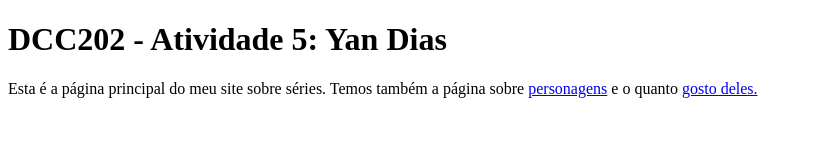
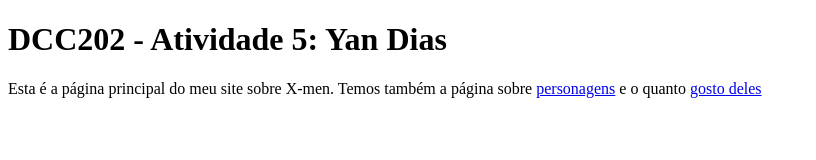
Before and after one commit to ufjf-dcc202/ufjf-dcc202-2023-3-b-atv5-daysf, a website: page index.html in a window 1280 px wide. Shown: the whole page, without its empty margins (0-816 px from the left). Drawn offline with Linux system fonts and the light colour scheme.

Commit message:
corrigi os erros

```diff
--- a/index.html
+++ b/index.html
@@ -8,8 +8,7 @@
 <body>
     <main>
         <h1>DCC202 - Atividade 5: Yan Dias</h1>
-        <p>Esta é a página principal do meu site sobre séries. Temos também a página sobre
-        <a href=personagens>personagens</a> e o quanto <a href=gostodeles>gosto deles.</a></p>
+        <p>Esta é a página principal do meu site sobre X-men. Temos também a página sobre <a href=personagens.html>personagens</a> e o quanto <a href=preferencias.html>gosto deles</a></p>
     </main>
 
 </body>
```
